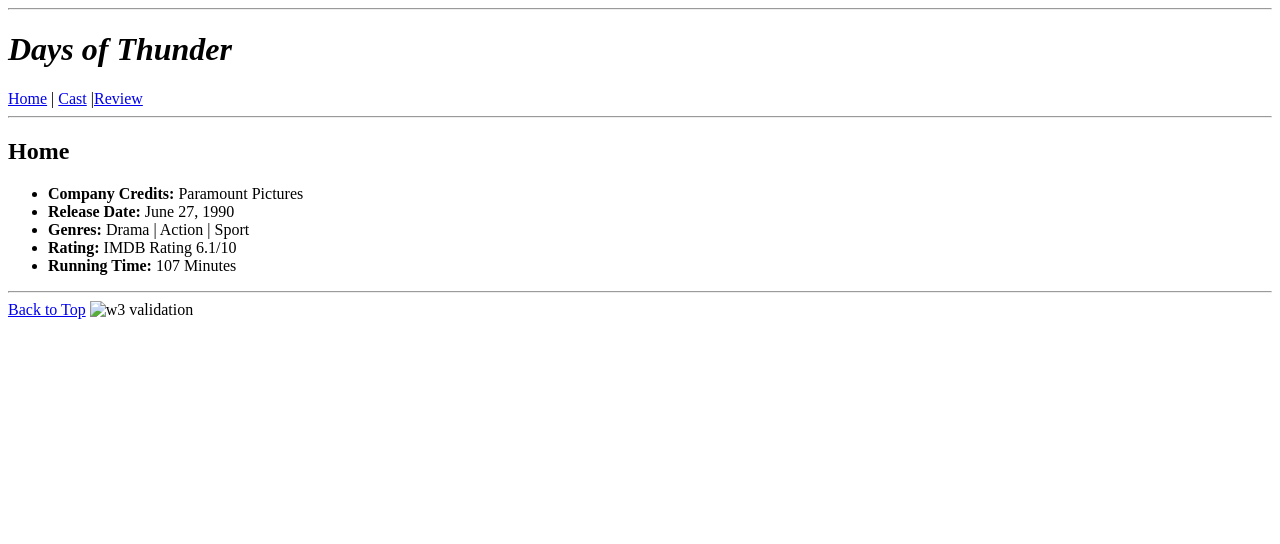
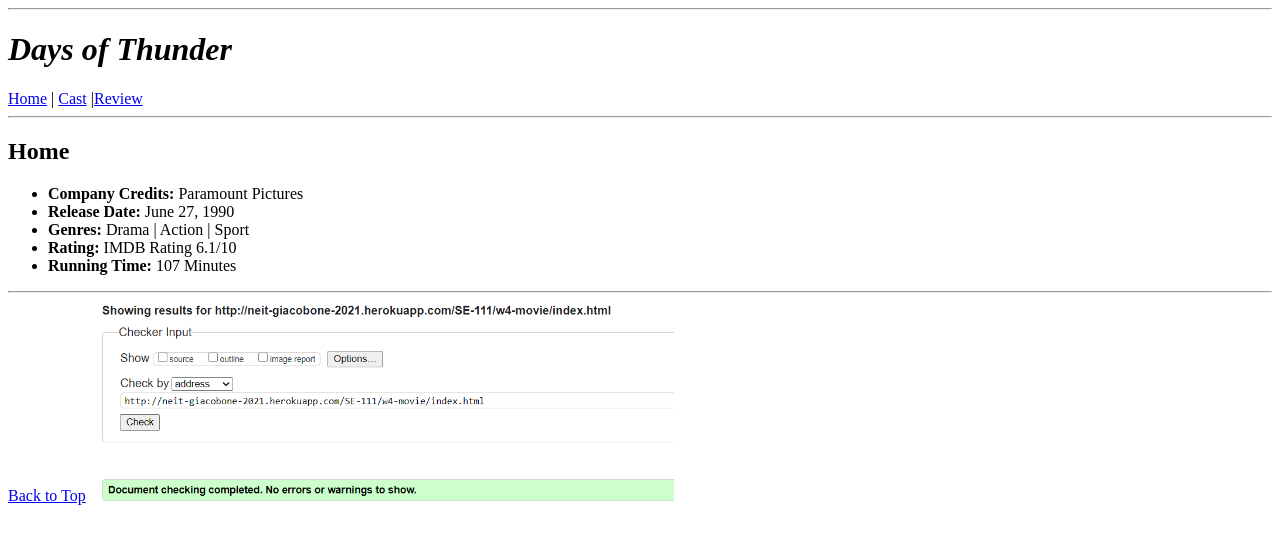
Before and after one commit to Austen-Giacobone/neit-giacobone-2021, a plain HTML site: page SE-111/w4-movie/index.html in a window 1280 px wide. Drawn offline with Linux system fonts and the light colour scheme.

Commit message:
w-4 movie

```diff
--- a/SE-111/w4-movie/index.html
+++ b/SE-111/w4-movie/index.html
@@ -48,7 +48,7 @@
         <hr>
         <div id="Footer">
             <a href="#Header">Back to Top</a>
-            <img src="images/validation.png" height="200" alt="w3 validation">
+            <img src="images/indexvalidation.PNG" height="200" alt="w3 validation">
             <br>
         </div>
 
```
Also changed, not shown: SE-111/w4-movie/cast.html (+1 -1 lines), SE-111/w4-movie/review.html (+7 -7 lines), SE-111/w4-movie/images/castvalidation.PNG (added), SE-111/w4-movie/images/indexvalidation.PNG (added), SE-111/w4-movie/images/reviewvalidation.PNG (added).
